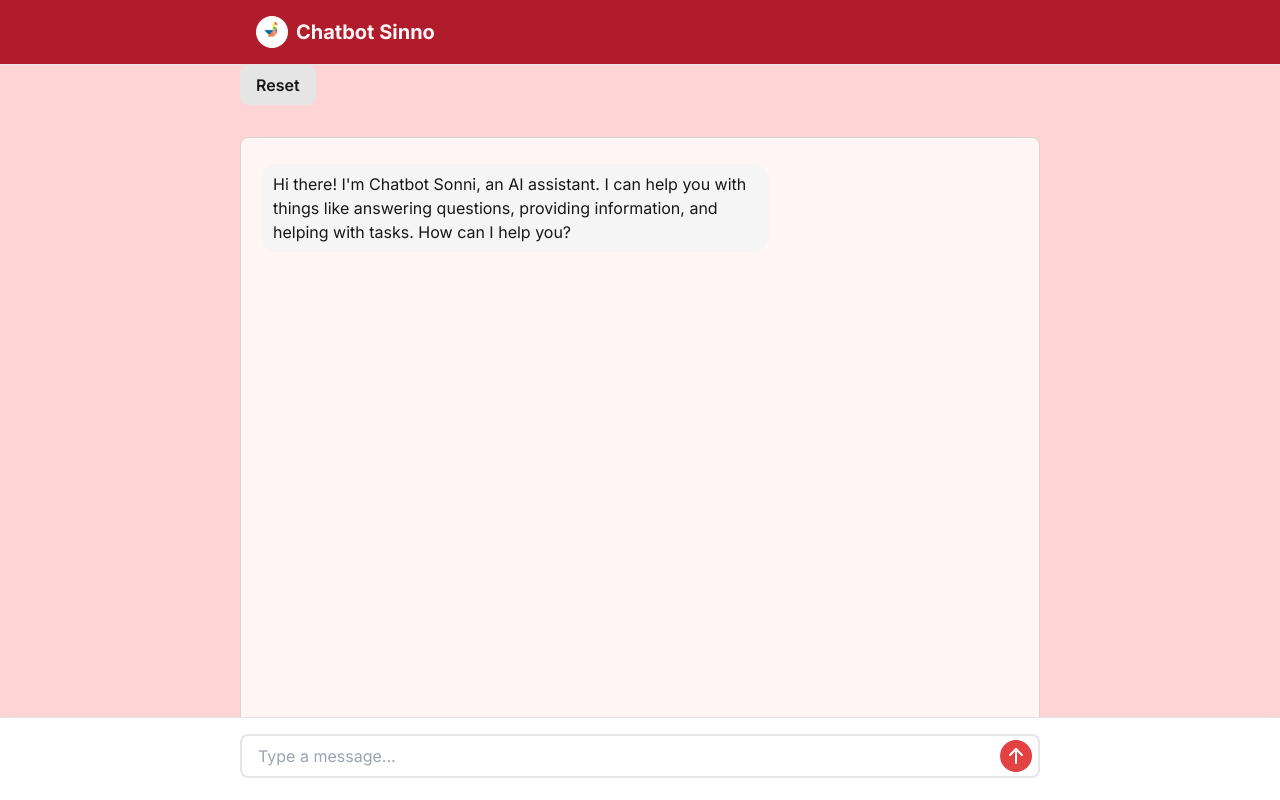
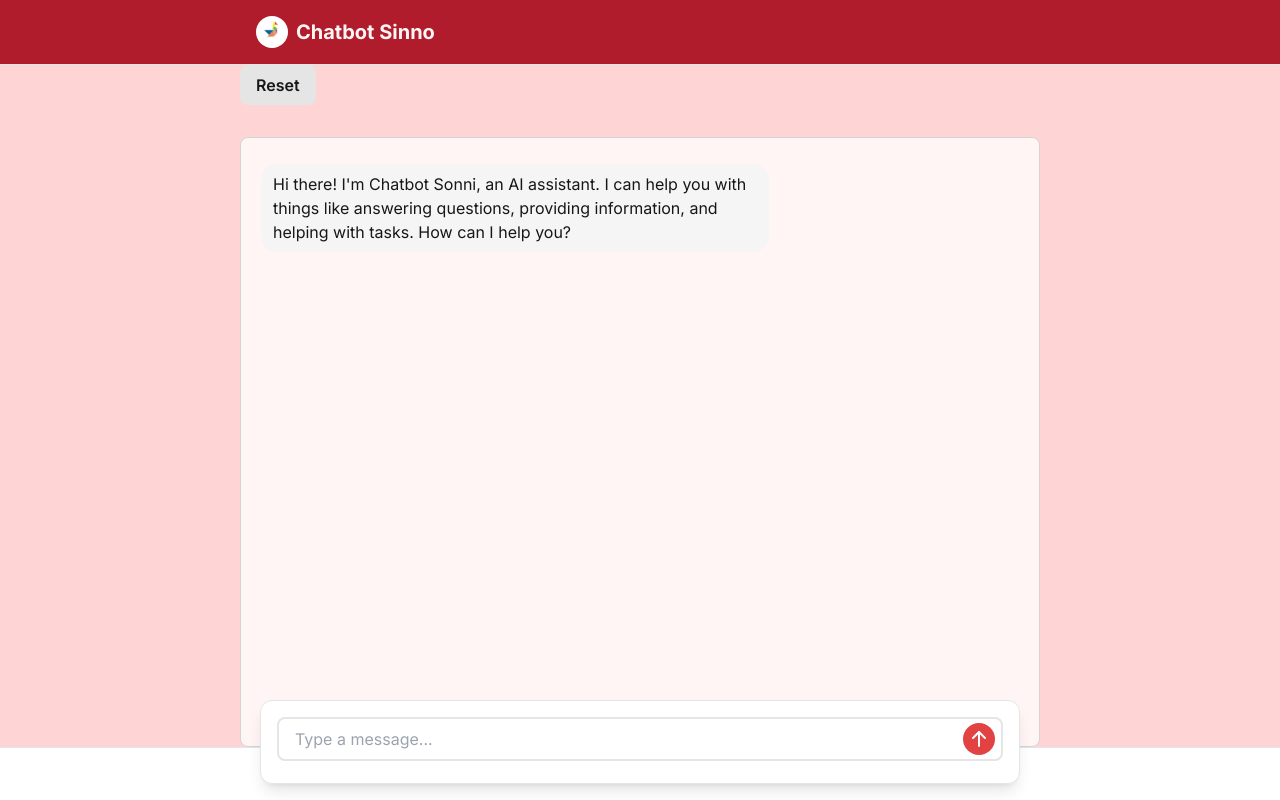
Before and after one commit to nqd1/chatbot-ui-lite, a Next.js app: page / in a window 1280 px wide. Built offline with nearby package versions, Linux system fonts and the light colour scheme.

Commit message:
hahahád

```diff
--- a/components/Chat/Chat.tsx
+++ b/components/Chat/Chat.tsx
@@ -62,8 +62,8 @@ export const Chat: FC<Props> = ({ messages, loading, onSend, onReset }) => {
         <div ref={messagesEndRef} />
       </div>
 
-      <div className="fixed bottom-0 left-0 right-0 bg-white border-t border-neutral-200 p-4 shadow-lg">
-        <div className="max-w-[800px] mx-auto">
+      <div className="fixed bottom-4 left-1/2 transform -translate-x-1/2 w-full max-w-[800px] px-5">
+        <div className="bg-white rounded-xl shadow-lg p-4 border border-neutral-200">
           <ChatInput onSend={onSend} />
         </div>
       </div>
```
